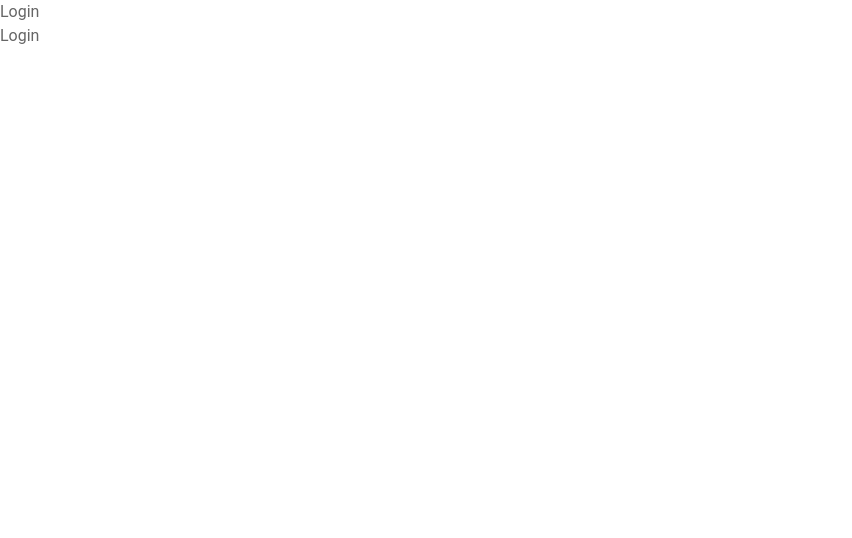
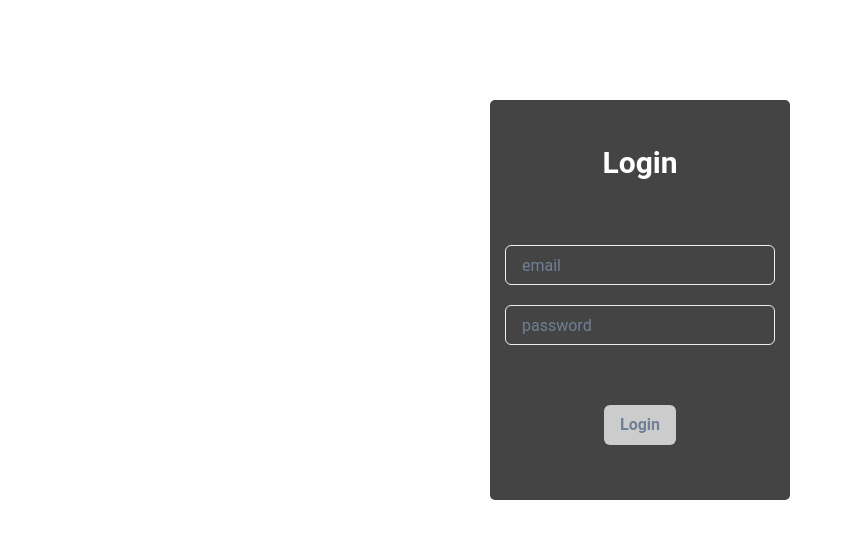
Before and after one commit to lucastatagiba/all-product-project, a Next.js app: page /login in a window 1280 px wide. Shown: the top 538 px of the page, without its empty margins (0-852 px from the left). Built offline with nearby package versions, Linux system fonts and the light colour scheme.

Commit message:
feat: passing information to login request by input

```diff
--- a/src/pages/login/index.tsx
+++ b/src/pages/login/index.tsx
@@ -1,29 +1,99 @@
+import { useEffect, useMemo, useState } from 'react';
+import { useRouter } from 'next/router';
+import { Button, Flex, Input, Text, useToast } from '@chakra-ui/react';
+import { colors } from 'src/styles/theme';
+import { IAuthState, getAuthStorage } from 'src/utils/storage';
 import { useUserContext } from 'src/context';
 import { apiWithAuth } from 'src/services';
-import { IAuthState } from 'src/utils/storage';
+
+type InputValue = {
+  email: string;
+  password: string;
+};
 
 const Login = () => {
   const { handleLogin } = useUserContext();
+  const [inputValue, setInputValue] = useState({} as InputValue);
+  const toast = useToast();
+  const router = useRouter();
+  const userAlreadyLogged = getAuthStorage();
+
+  useEffect(() => {
+    if (userAlreadyLogged) router.push('/');
+  }, []);
 
   const submitLogin = async () => {
     try {
       const { data } = await apiWithAuth.post<IAuthState>('/auth/login', {
-        email: 'bruno@email.com',
-        password: 'bruno',
+        email: inputValue.email,
+        password: inputValue.password,
       });
 
       handleLogin(data);
     } catch (error: any) {
-      console.log(error.response?.data?.message);
+      toast({
+        description: 'Email ou senha inválidos',
+        status: 'error',
+        duration: 4000,
+        position: 'top-right',
+        containerStyle: { color: 'white' },
+        isClosable: true,
+      });
+      console.log(error);
     }
   };
 
-  return (
-    <div>
-      <h1>Login</h1>
-      <button onClick={submitLogin}>Login</button>
-    </div>
-  );
+  const loginContentMemo = useMemo(() => {
+    return !userAlreadyLogged ? (
+      <Flex
+        flexDirection='column'
+        alignItems='center'
+        w={300}
+        h={400}
+        bg={colors.black[500]}
+        margin='100px auto'
+        color={colors.white['pure']}
+        gap={5}
+        borderRadius={5}
+      >
+        <Text fontWeight='700' fontSize={30} mt={10}>
+          Login
+        </Text>
+
+        <Input
+          w='90%'
+          value={inputValue.email}
+          mt={10}
+          placeholder='email'
+          name='email'
+          type='email'
+          onChange={(e) => {
+            setInputValue((old) => ({ ...old, email: e.target.value }));
+          }}
+        />
+        <Input
+          w='90%'
+          value={inputValue.password}
+          placeholder='password'
+          name='password'
+          type='password'
+          onChange={(e) => {
+            setInputValue((old) => ({ ...old, password: e.target.value }));
+          }}
+        />
+        <Button
+          onClick={submitLogin}
+          color={colors.gray['500']}
+          mt={10}
+          bg={colors.gray['300']}
+        >
+          Login
+        </Button>
+      </Flex>
+    ) : null;
+  }, [inputValue, userAlreadyLogged]);
+
+  return <>{loginContentMemo}</>;
 };
 
 export default Login;
```
